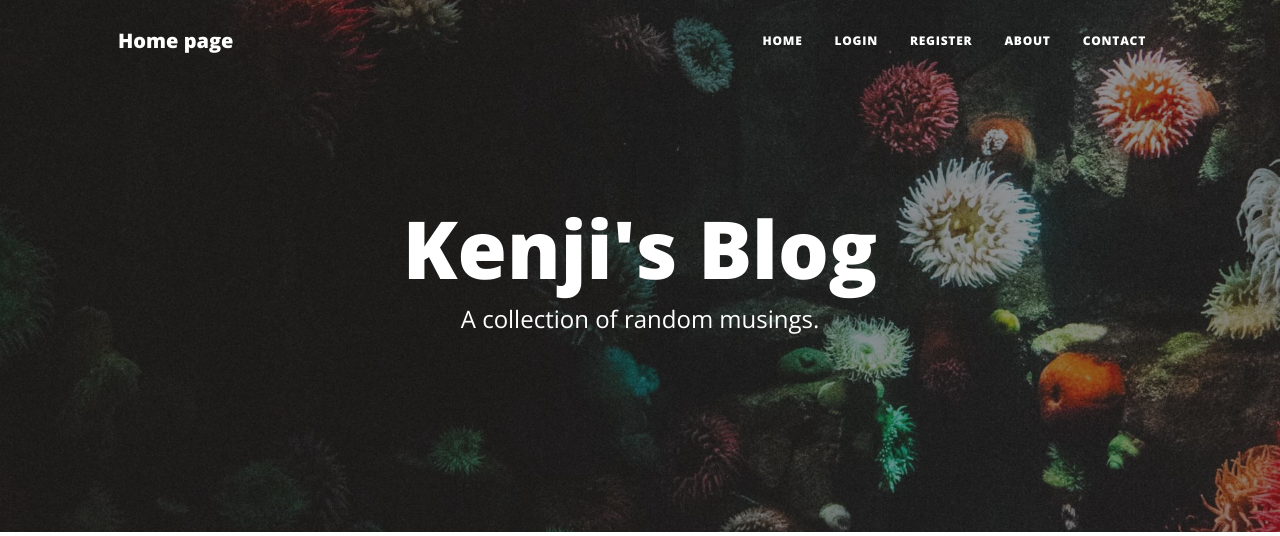
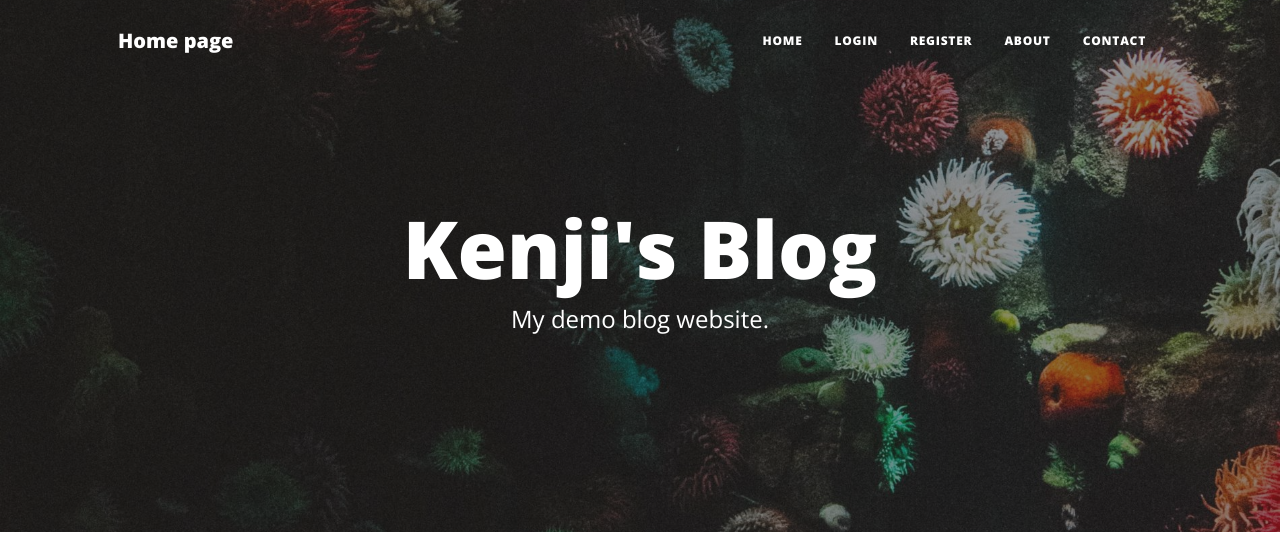
Before and after one commit to Kenji007321/MyBlog, a Flask app: page / in a window 1280 px wide. Shown: the top 536 px of the page. Run offline with Flask 3, Linux system fonts and the light colour scheme; data that the repository does not hold is empty; some libraries are stand-ins or nearby versions.

Commit message:
changing some text

```diff
--- a/templates/contact.html
+++ b/templates/contact.html
@@ -88,7 +88,7 @@
               id="submitButton"
               type="submit"
             >
-              NOT USED in Day 69
+              NOT USED
             </button>
           </form>
         </div>
--- a/templates/index.html
+++ b/templates/index.html
@@ -10,7 +10,7 @@
       <div class="col-md-10 col-lg-8 col-xl-7">
         <div class="site-heading">
           <h1>Kenji's Blog</h1>
-          <span class="subheading">A collection of random musings.</span>
+          <span class="subheading">My demo blog website.</span>
         </div>
       </div>
     </div>
```
